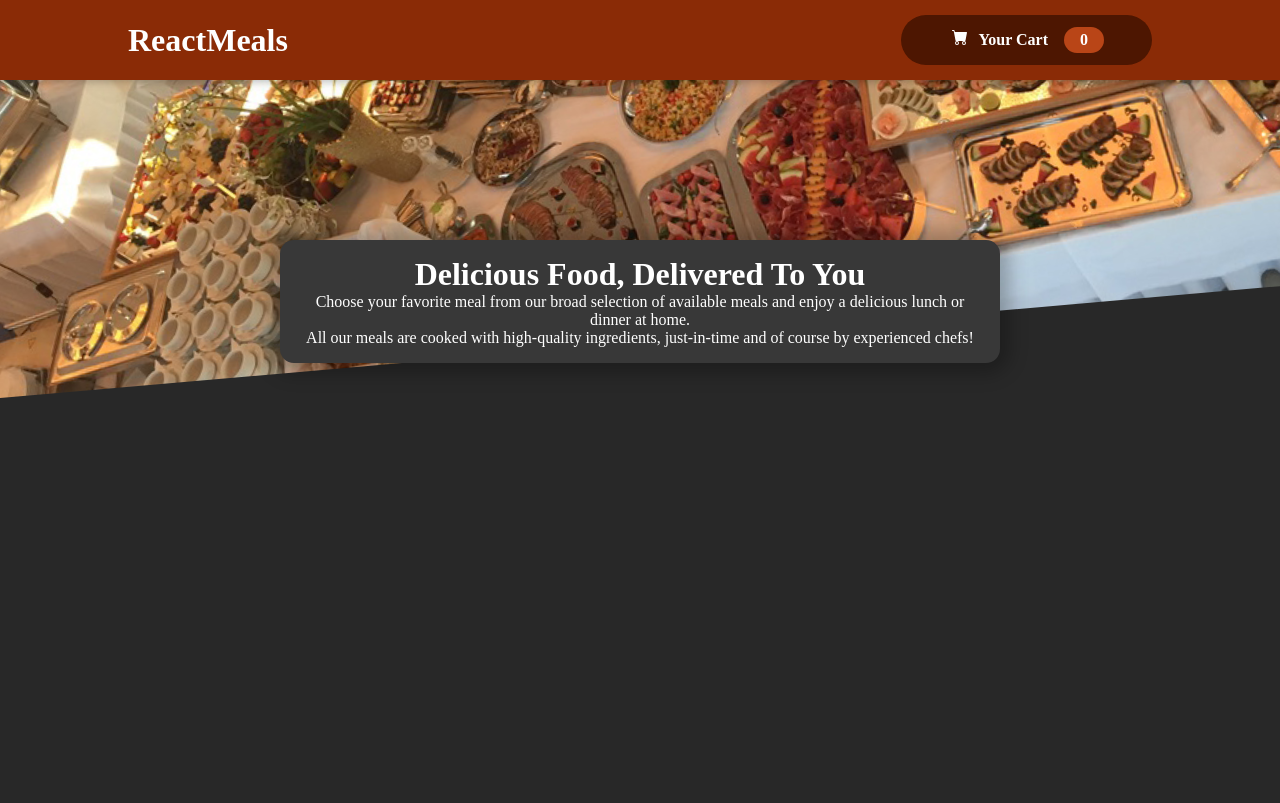
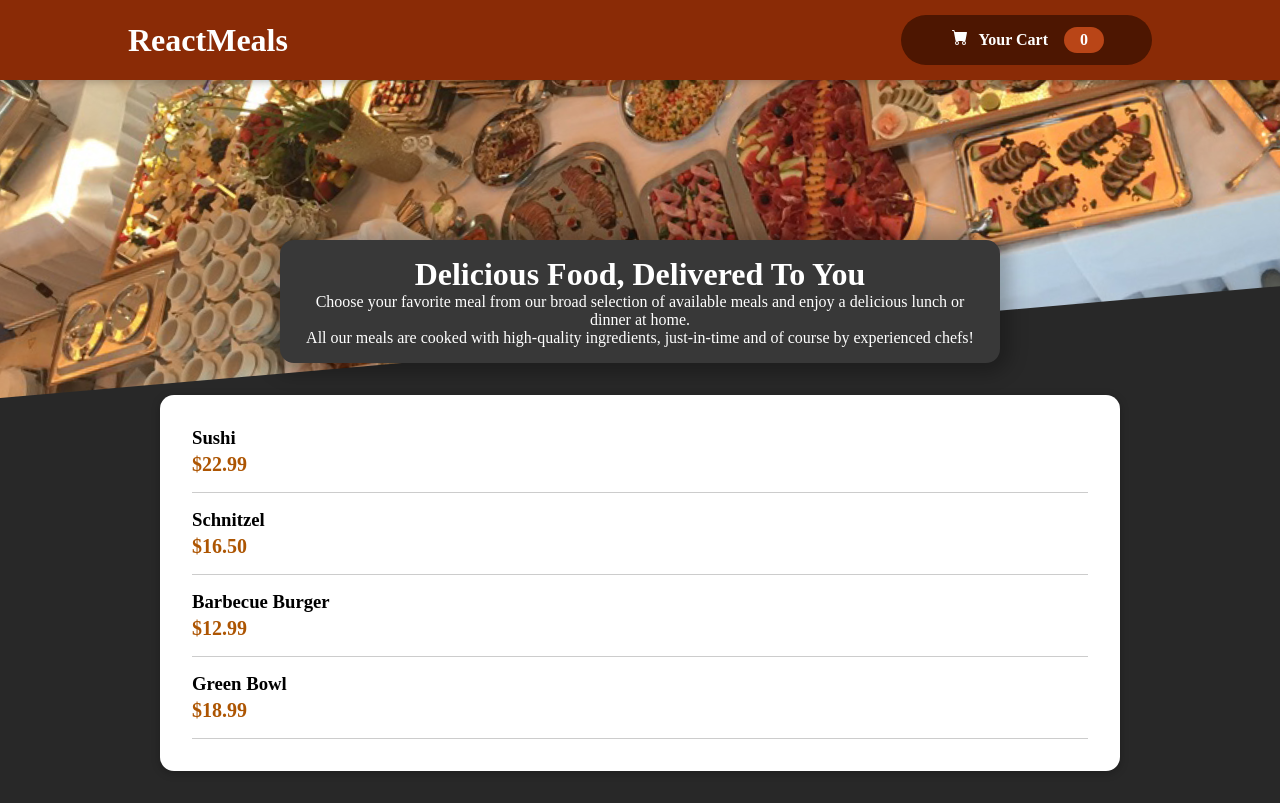
Before and after one commit to aimgodheretest/Restraunt-App, a React (Vite) app: page / in a window 1280 px wide. Built offline with nearby package versions, Linux system fonts and the light colour scheme.

Commit message:
add AvailableMeals and MealsItem components with styling

```diff
--- /dev/null
+++ b/src/components/Meals/AvailableMeals.jsx
@@ -0,0 +1,47 @@
+import Card from "../UI/Card";
+import classes from "./AvailableMeals.module.css";
+import MealsItem from "./MealsItem/MealsItem";
+const DUMMY_MEALS = [
+  {
+    id: "m1",
+    name: "Sushi",
+    description: "Finest fish and veggies",
+    price: 22.99,
+  },
+  {
+    id: "m2",
+    name: "Schnitzel",
+    description: "A german specialty!",
+    price: 16.5,
+  },
+  {
+    id: "m3",
+    name: "Barbecue Burger",
+    description: "American, raw, meaty",
+    price: 12.99,
+  },
+  {
+    id: "m4",
+    name: "Green Bowl",
+    description: "Healthy...and green...",
+    price: 18.99,
+  },
+];
+function AvailableMeals() {
+  const mealsList = DUMMY_MEALS.map((meal) => (
+    <MealsItem
+      key={meal.id}
+      name={meal.name}
+      description={meal.description}
+      price={meal.price}
+    />
+  ));
+  return (
+    <section className={classes.meals}>
+      <Card>
+        <ul>{mealsList}</ul>
+      </Card>
+    </section>
+  );
+}
+export default AvailableMeals;
--- /dev/null
+++ b/src/components/Meals/AvailableMeals.module.css
@@ -0,0 +1,24 @@
+.meals {
+    max-width: 60rem;
+    width: 90%;
+    margin: 2rem auto;
+    animation: meals-appear 1s ease-out forwards;
+}
+
+.meals ul {
+    list-style: none;
+    margin: 0;
+    padding: 0;
+}
+
+@keyframes meals-appear {
+    from {
+        opacity: 0;
+        transform: translateY(3rem);
+    }
+
+    to {
+        opacity: 1;
+        transform: translateY(0);
+    }
+}
--- a/src/components/Meals/Meals.jsx
+++ b/src/components/Meals/Meals.jsx
@@ -1,9 +1,13 @@
-import MealSummary from './MealSummary'
+import AvailableMeals from "./AvailableMeals";
+import MealSummary from "./MealSummary";
 
 function Meals() {
   return (
-    <MealSummary/>
-  )
+    <>
+      <MealSummary />
+      <AvailableMeals />
+    </>
+  );
 }
 
-export default Meals
+export default Meals;
--- /dev/null
+++ b/src/components/Meals/MealsItem/MealsItem.jsx
@@ -0,0 +1,14 @@
+import classes from "./MealsItem.module.css";
+function MealsItem(props) {
+  const price = `$${props.price.toFixed(2)}`;
+  return (
+    <li className={classes.meal}>
+      <div>
+        <h3>{props.name}</h3>
+        <div className={classes.decription}>{props.decription}</div>
+        <div className={classes.price}>{price}</div>
+      </div>
+    </li>
+  );
+}
+export default MealsItem;
--- /dev/null
+++ b/src/components/Meals/MealsItem/MealsItem.module.css
@@ -0,0 +1,22 @@
+.meal {
+    display: flex;
+    justify-content: space-between;
+    margin: 1rem;
+    padding-bottom: 1rem;
+    border-bottom: 1px solid #ccc;
+}
+
+.meal h3 {
+    margin: 0 0 0.25rem 0;
+}
+
+.description {
+    font-style: italic;
+}
+
+.price {
+    margin-top: 0.25rem;
+    font-weight: bold;
+    color: #ad5502;
+    font-size: 1.25rem;
+}
--- /dev/null
+++ b/src/components/UI/Card.jsx
@@ -0,0 +1,5 @@
+import classes from "./Card.module.css";
+function Card(props) {
+  return <div className={classes.card}>{props.children}</div>;
+}
+export default Card;
--- /dev/null
+++ b/src/components/UI/Card.module.css
@@ -0,0 +1,6 @@
+.card {
+    padding: 1rem;
+    box-shadow: 0 2px 8px rgba(0, 0, 0, 0.25);
+    border-radius: 14px;
+    background-color: white;
+}
```
